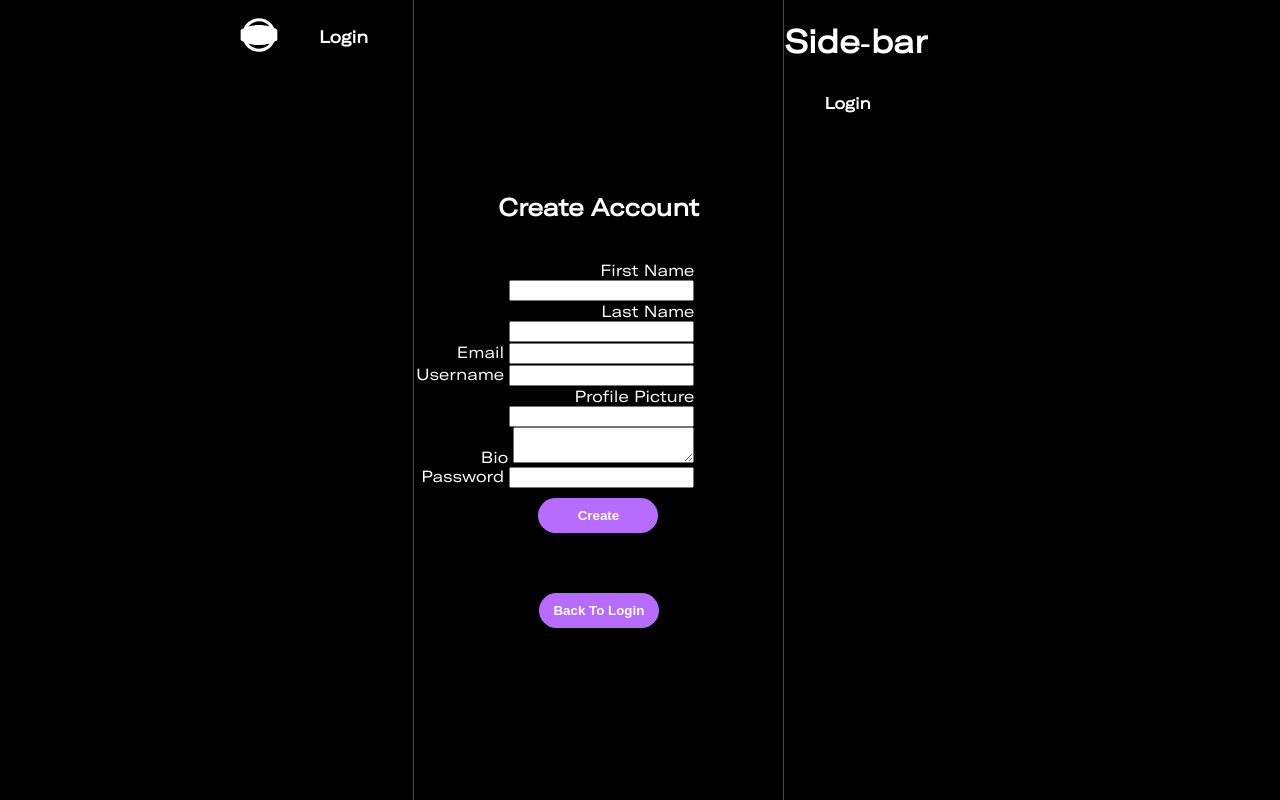
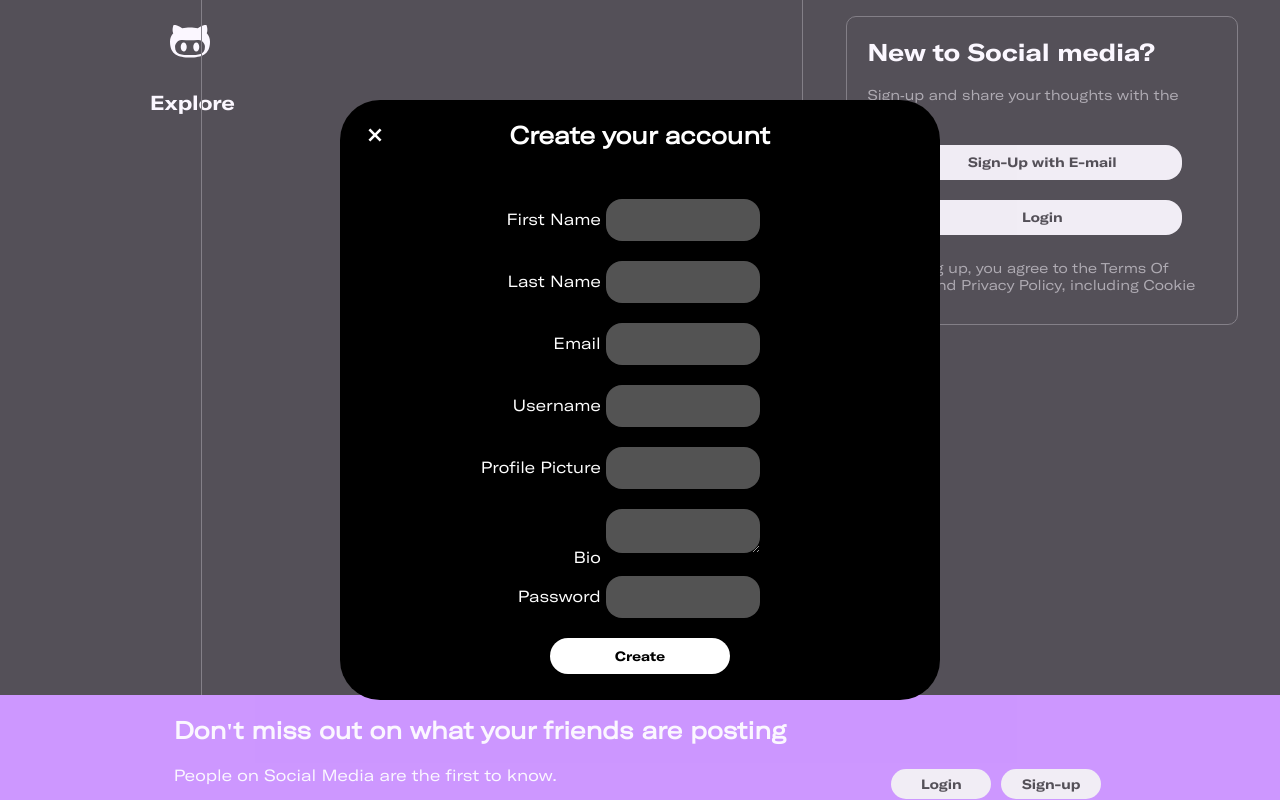
Before and after one commit to gaelzarco/MERN-socialmedia, a React (Create React App) app in the folder client/: page /create-account in a window 1280 px wide. Built offline with nearby package versions, Linux system fonts and the light colour scheme; no server answers.

Commit message:
lots of styling done. auth now includes user info

```diff
--- a/client/src/App.js
+++ b/client/src/App.js
@@ -1,18 +1,24 @@
 import { Routes, Route } from "react-router-dom";
-import { ProtectedRoutes, NavBar, SideBar, Feed, Login, CreateAccount } from './components';
+import { useStateContext } from "./context/StateContext";
+import { ProtectedRoutes, NavBar, SideBar, Feed, Login, CreateAccount, LandingFooter } from './components';
 
 function App() {
+  const { auth } = useStateContext()
+
   return (
     <div className="main">
       <NavBar />
+      <Feed />
       <Routes>
+        <Route element={<ProtectedRoutes />}>
           <Route path="/login" element={<Login />} />
           <Route path="/create-account" element={<CreateAccount />} />
-          <Route element={<ProtectedRoutes />}>
-            <Route path='/' element={<Feed />} exact/>
-          </Route>
-        </Routes>
-        <SideBar />
+        </Route>
+      </Routes>
+      <SideBar />
+
+        {!auth && <LandingFooter/>}
+
     </div>
   );
 }
--- a/client/src/components/CreateAccount.js
+++ b/client/src/components/CreateAccount.js
@@ -1,5 +1,6 @@
 import { useState } from 'react'
-import { Link, useNavigate } from 'react-router-dom'
+import { useNavigate, Link } from 'react-router-dom'
+import { GoX } from "react-icons/go"
 
 import { useStateContext } from '../context/StateContext'
 
@@ -14,7 +15,7 @@ export default function CreateAccount() {
         lastName: '',
         email: '',
         userName: '',
-        profileImg: '',
+        img: '',
         bio: '',
         password: '',
 
@@ -42,8 +43,12 @@ export default function CreateAccount() {
     }
 
     return (
-        <div className="create-account">
-            <h2>Create Account</h2>
+        <div className="login-container">
+            <div className='login'>
+                <div className="login-cancel">
+                    <Link to='/'><GoX size="20px"/></Link>
+                </div>
+            <h2>Create your account</h2>
 
             {errMessage &&
                 <div className="err-msg-container">
@@ -55,6 +60,7 @@ export default function CreateAccount() {
                 <div>
                     <label htmlFor="firstName"> First Name </label>
                     <input
+                    className='text-input'
                         type="text"
                         name="firstName"
                         value={credentials.firstName}
@@ -65,6 +71,7 @@ export default function CreateAccount() {
                 <div>
                     <label htmlFor='lastName'> Last Name </label>
                     <input
+                    className='text-input'
                         type='text'
                         name='lastName'
                         value={credentials.lastName}
@@ -75,9 +82,9 @@ export default function CreateAccount() {
                 <div>
                     <label htmlFor='email'> Email </label>
                     <input
+                        className='text-input'
                         type='email'
                         name='email'
-                        id='email'
                         value={credentials.email}
                         onChange={e => setCredentials({ ...credentials, email: e.target.value })}
                         required
@@ -86,6 +93,7 @@ export default function CreateAccount() {
                 <div>
                     <label htmlFor='userName'> Username </label>
                     <input
+                        className='text-input'
                         type='text'
                         name='userName'
                         value={credentials.userName}
@@ -96,15 +104,17 @@ export default function CreateAccount() {
                 <div>
                     <label htmlFor='img'> Profile Picture </label>
                     <input
+                        className='text-input'
                         type='text'
                         name='img'
-                        value={credentials.profileImg}
-                        onChange={e => setCredentials({ ...credentials, profileImg: e.target.value })}
+                        value={credentials.img}
+                        onChange={e => setCredentials({ ...credentials, img: e.target.value })}
                     />
                 </div>
                 <div>
                     <label htmlFor='bio'> Bio </label>
                     <textarea
+                        className='text-input'
                         type='text'
                         name='bio'
                         value={credentials.bio}
@@ -114,9 +124,9 @@ export default function CreateAccount() {
                 <div>
                     <label htmlFor='password'> Password </label>
                     <input
+                        className='text-input'
                         type='password'
                         name='password'
-                        id='password'
                         value={credentials.password}
                         onChange={e => setCredentials({ ...credentials, password: e.target.value })}
                         required
@@ -124,8 +134,7 @@ export default function CreateAccount() {
                 </div>
                 <input type='submit' value='Create' className='btn' style={{ textAlign: 'center' }}/>
             </form>
-
-            <button className='btn'><Link to='/login'>Back To Login</Link></button>
+            </div>
         </div>
     )
 }
--- a/client/src/components/Feed.js
+++ b/client/src/components/Feed.js
@@ -13,7 +13,11 @@ export default function Feed() {
 
     return (
         <div className='feed'>
-            React Frontend
+            {auth && (
+                <header className='feed-header'>
+                    <h2>Home</h2>
+                </header>
+                )}
             <div>{apiConnection && apiConnection.message}</div>
 
             {auth && (
--- /dev/null
+++ b/client/src/components/LandingFooter.js
@@ -0,0 +1,17 @@
+import { Link } from "react-router-dom"
+
+export default function LandingFooter() {
+    return (
+        <footer className="landing-footer">
+            <div className="landing-footer-text">
+                <h2>Don't miss out on what your friends are posting</h2>
+                <p>People on Social Media are the first to know.</p>
+            </div>
+
+            <div className="landing-footer-btn-container">
+                <Link to='/login'><button className="landing-footer-btn">Login</button></Link>
+                <Link to='/create-account'><button className="landing-footer-btn">Sign-up</button></Link>
+            </div>
+        </footer>
+    )
+}
--- a/client/src/components/Login.js
+++ b/client/src/components/Login.js
@@ -1,5 +1,7 @@
 import { useState } from "react"
 import { useNavigate, Link } from "react-router-dom"
+import { GoOctoface } from "react-icons/go"
+import { GoX } from "react-icons/go"
 
 import { useStateContext } from "../context/StateContext"
 
@@ -36,8 +38,13 @@ export default function Login() {
     }
 
     return (
+        <div className="login-container">
             <div className="login">
-            <h2>Login</h2>
+                <div className="login-cancel">
+                <Link to='/'><GoX size="20px"/></Link>
+                </div>
+                <GoOctoface size="40px" className="logo"/>
+                <h2>Sign in to SM</h2>
 
                 {errMessage &&
                     <div className="err-msg-container">
@@ -49,6 +56,7 @@ export default function Login() {
                     <div>
                     <label htmlFor='userName'> Username </label>
                     <input
+                        className='text-input'
                         type="text"
                         htmlFor="userName"
                         name="userName"
@@ -60,8 +68,8 @@ export default function Login() {
                     <div>
                     <label htmlFor="password"> Password </label>
                     <input
+                        className='text-input'
                         type="password"
-                    id="password"
                         name="password"
                         value={credentials.password}
                         onChange={e => setCredentials({ ...credentials, password: e.target.value })}
@@ -70,9 +78,7 @@ export default function Login() {
                     </div>
                     <input type="submit" value="Login" className="btn"/>
                 </form>
-
-            <p>Don't have an account?</p>
-            <button className="btn"><Link to='/create-account'>Sign-up</Link></button>
+                </div>
         </div>
     )
 }
--- a/client/src/components/NavBar.js
+++ b/client/src/components/NavBar.js
@@ -1,26 +1,44 @@
 import { Link } from "react-router-dom"
-import { MdPanoramaPhotosphereSelect } from "react-icons/md"
+import { GoOctoface, GoKebabHorizontal } from "react-icons/go"
 import { useStateContext } from "../context/StateContext"
 
 export default function NavBar() {
     const { auth, logout } = useStateContext()
 
     return (
-        <span className="nav">
-            <div className="logo">
-             <Link to='/'><MdPanoramaPhotosphereSelect size="40px" /></Link>
+        <span className="nav-container">
+            <div className="nav">
+                <div className="nav-logo">
+                <Link to='/'><GoOctoface size="40px"/></Link>
+                </div>
+
+                    {auth ? (
+                        <Link to='/'>
+                            <div className="nav-item-div">
+                                <h4 className="nav-item">Home</h4>
+                            </div>
+                        </Link>
+                    ) : (
+                        <Link to='/'>
+                            <div className="nav-item-div">
+                                <h4 className="nav-item">Explore</h4>
+                            </div>
+                        </Link>
+                    )}
+
+                {auth && (
+                    <footer className="nav-footer">
+                        <div className="nav-user">
+                            <img  className="nav-user-img" src={auth.user.img} alt="Profile"/>
+                            <div className="nav-user-name-container">
+                                <p className="nav-user-name">{auth.user.firstName} {auth.user.lastName}</p>
+                                <p className="nav-user-username">@{auth.user.userName}</p>
+                            </div>
+                            <GoKebabHorizontal size='20px'/>
+                        </div>
+                    </footer>
+                )}
             </div>
-
-            <ul className="nav-item-container">
-                {auth ? (
-                    <>
-                        <li className="nav-item"><Link to='/'>Feed</Link></li>
-                        <li className="nav-item" onClick={logout}>Logout</li>
-                    </>
-                ) : (
-                    <li className="nav-item"><Link to="/login">Login</Link></li>
-                )}
-            </ul>
         </span>
     )
 }
--- a/client/src/components/ProtectedRoutes.js
+++ b/client/src/components/ProtectedRoutes.js
@@ -5,6 +5,6 @@ export default function ProtectedRoutes() {
     const { auth } = useStateContext()
 
     return (
-        auth ? <Outlet /> : <Navigate to='/login'/>
+        !auth ? <Outlet /> : <Navigate to='/'/>
     )
 }
--- a/client/src/components/SideBar.js
+++ b/client/src/components/SideBar.js
@@ -2,17 +2,25 @@ import { Link } from "react-router-dom"
 import { useStateContext } from "../context/StateContext"
 
 export default function SideBar() {
-    const { auth, logout } = useStateContext()
+    const { auth } = useStateContext()
 
     return (
         <span className="side-bar">
-            <h1>Side-bar</h1>
-
-            <ul className="side-bar-item-container">
+            <ul className="side-bar-list">
                 {auth ? (
-                        <li className="side-bar-item" onClick={logout}>Logout</li>
+                        <li className="side-bar-item">Placeholder</li>
                 ) : (
-                    <li className="side-bar-item"><Link to="/login">Login</Link></li>
+                    <div className="side-bar-sign-up">
+                        <h2>New to Social media?</h2>
+                        <p>Sign-up and share your thoughts with the world!</p>
+                        <div className="side-bar-btn-container">
+                            <Link to='/create-account'><li className="side-bar-item"><button className="side-bar-btn">Sign-Up with E-mail</button></li></Link>
+                        </div>
+                        <div className="side-bar-btn-container">
+                            <Link to="/login"><li className="side-bar-item"><button className="side-bar-btn">Login</button></li></Link>
+                        </div>
+                        <p>By signing up, you agree to the Terms Of Service and Privacy Policy, including Cookie Use.</p>
+                    </div>
                 )}
             </ul>
         </span>
--- a/client/src/components/index.js
+++ b/client/src/components/index.js
@@ -1,8 +1,8 @@
 export { default as Layout } from './Layout'
 export { default as NavBar } from './NavBar'
 export { default as SideBar } from './SideBar'
-export { default as Footer } from './Footer'
+export { default as LandingFooter } from './LandingFooter'
+export { default as Feed } from './Feed'
 export { default as ProtectedRoutes } from './ProtectedRoutes'
 export { default as Login } from './Login'
 export { default as CreateAccount } from './CreateAccount'
-export { default as Feed } from './Feed'
--- a/client/src/context/StateContext.js
+++ b/client/src/context/StateContext.js
@@ -5,8 +5,9 @@ const Context = createContext()
 export const StateContext = ({ children }) => {
     const [ auth, setAuth ] = useState(null)
 
-    const login = (token) => {
-        setAuth(token)
+    const login = (user) => {
+        setAuth(user)
+        console.log(user)
     }
 
     const logout = () => setAuth(null)
--- a/client/src/index.css
+++ b/client/src/index.css
@@ -10,6 +10,7 @@
 
 body {
   margin: 0;
+  padding: 0;
   color: white;
   background-color: black;
   font-family: 'GT America Extended';
@@ -18,26 +19,39 @@ body {
 }
 
 .main-container {
-  display: flex;
-  max-width: 1900px;
-  margin: auto;
   height: 100vh;
+  width: 100vw;
 }
 
 .main {
   display: flex;
-  width: 65vw;
-  height: 100%;
-  margin: auto;
+  width: 99vw;
+  height: 99vh;
 }
 
 .feed {
+  width: 600px;
+  height: 100%;
   margin: auto;
-  width: auto;
+  margin-right: 37.3%;
+  right: 0;
+  left: 0;
+  position: absolute;
+  border-right: 1px solid rgb(73, 73, 73);
+  border-left: solid 1px rgb(73, 73, 73);
+}
+
+.feed-header {
+  top: 0;
+  position: sticky;
+  background-color: rgba(0, 0, 0, 0.342);
+  font-size: 12px;
+  height: 40px;
+  width: 600px;
 }
 
 a {
-  font-weight: bold;
+  font-family: GT America Extended Bold;
   text-decoration: none;
   color: white;
 }
@@ -53,57 +67,212 @@ ul li {
 form {
   padding-top: 20px;
   padding-bottom: 50px;
-  padding-right: 89px;
+  padding-right: 40px;
   margin: auto;
   width: 280px;
   text-align: right;
 }
 
 form .btn {
-  margin-right: 36px;
+  margin-right: 30px;
+}
+
+.text-input {
+  text-align: center;
+  font-family: GT America Extended;
+  background-color: rgb(83, 83, 83);
+  color: white;
+  border: none;
+  border-radius: 16px;
+  width: 150px;
+  height: 40px;
+  margin-block: 10px;
 }
 
 .side-bar{
-  border-left: solid 1px rgb(73, 73, 73);
-  width: 380px;
+  height: 100%;
+  position: fixed;
+  right: 0;
+  width: 37%;
+}
+
+.side-bar h2 {
+  font-family: GT America Extended Bold;
+}
+
+.side-bar p {
+  font-size: 14px;
+  color: rgb(139, 139, 139);
+}
+
+.side-bar-sign-up{
+  border: solid 1px rgb(73, 73, 73);
+  width: 350px;
+  border-radius: 10px;
+  padding-left: 20px;
+  padding-right: 20px;
+}
+
+.side-bar-btn-container {
+  display: flex;
+  justify-content: center;
+  align-items: center;
+}
+
+.side-bar-btn {
+  font-family: GT America Extended Bold;
+  border: none;
+  border-radius: 16px;
+  padding: 5px;
+  height: 35px;
+  display: block;
+  width: 280px;
+}
+
+.nav-container {
+  position: fixed;
+  height: 100%;
+  width: 400px;
 }
 
 .nav {
-  display: flex;
-  text-align: left;
-  border-right: 1px solid rgb(73, 73, 73);
-  width: 265px;
+  float: right;
 }
 
-.logo {
-  padding-top: 15px;
-  padding-left: 15px;
+.nav-item-div {
+  border-radius: 16px;
+  text-align: left;
+  height: 40px;
+  width: 250px;
+  transition: all 0.2s;
+}
+
+.nav-item-div:hover {
+  background-color: rgba(56, 56, 56, 0.438);
 }
 
 .nav-item {
-    font-size: 17px;
+  font-size: 20px;
+}
+
+.nav-footer {
+  position: fixed;
+  bottom: 0;
+  margin-bottom: 10px;
+}
+
+.nav-user {
+  cursor: pointer;
+  padding: 10px;
+  display: flex;
+  border-radius: 100px;
+  width: 250px;
+  height: 60px;
+  text-align: center;
+  align-items: center;
+  transition: .2s all;
+}
+
+.nav-user:hover {
+  background-color: rgba(56, 56, 56, 0.438);
+}
+
+.nav-user-name-container {
+  display: flex;
+  flex-wrap: wrap;
+  width: 50%;
+  margin-left: 10px;
+  padding-right: 25px;
+}
+
+.nav-user-username {
+  font-size: 12px;
+  transform: translateY(-80%);
+}
+
+.nav-user-name {
+  font-family: GT America Extended Bold;
+  font-size: 16px;
+  transform: translateY(60%);
+}
+
+.nav-user-img {
+  height: 55px;
+  width: 55px;
+  border-radius: 500px;
+}
+
+.nav-logo {
+  padding-top: 20px;
+  padding-left: 20px;
 }
 
 .nav a{
   color: white
 }
 
-.nav a:hover {
-  color: rgb(138, 138, 138);
+.landing-footer {
+  position: fixed;
+  display: flex;
+  bottom: 0;
+  width: 100vw;
+  background-color: rgb(184, 108, 255);
+  align-content: center;
+  justify-content: center;
 }
 
-.nav ul li:hover {
-  color: rgb(138, 138, 138);
+.landing-footer-btn-container {
+  display: inline-block;
+  margin-left: 100px;
+  align-content: center;
+  justify-content: center;
+}
+
+.landing-footer-btn {
+  margin-inline: 5px;
+  position: relative;
+  font-family: GT America Extended Bold;
+  vertical-align: middle;
+  width: 100px;
+  height: 30px;
+  top: 35%;
+  border: none;
+  border-radius: 16px;
+}
+
+.login-container {
+  z-index: 1;
+  position: fixed;
+  top: 0;
+  left: 0;
+  width: 100%;
+  height: 100vh;
+  background-color: rgba(244, 232, 255, 0.344);
+  display: flex;
+  align-content: center;
+  justify-content: center;
+  text-align: center;
+  flex-shrink: 0;
 }
 
 .login {
-  text-align: center;
   margin: auto;
+  background-color: black;
+  border-radius: 40px;
+  height: 600px;
+  width: 600px;
+}
+
+.login-cancel {
+  position: absolute;
+  margin-top: 25px;
+  margin-left: 25px;
 }
 
 .create-account {
-  margin: auto;
   text-align: center;
+  width: 600px;
+  flex-shrink: 0;
 }
 
 .err-msg-container {
@@ -114,14 +283,14 @@ form .btn {
 }
 
 .btn {
-  background-color: rgb(184, 108, 255);
+  background-color: white;
+  color: black;
   margin-top: 10px;
   border: none;
   border-radius: 100px;
   padding: 10px;
-  width: 120px;
-  font-weight: bold;
-  color: white;
+  width: 180px;
+  font-family: GT America Extended Bold;
   transition: all .1s;
   cursor: pointer;
 }
```
Also changed, not shown: client/src/components/Footer.js (deleted, +0 -7 lines), 2 other files (tests, documents, lock files or other folders). Lines whose indentation alone changed are shown as unchanged.
